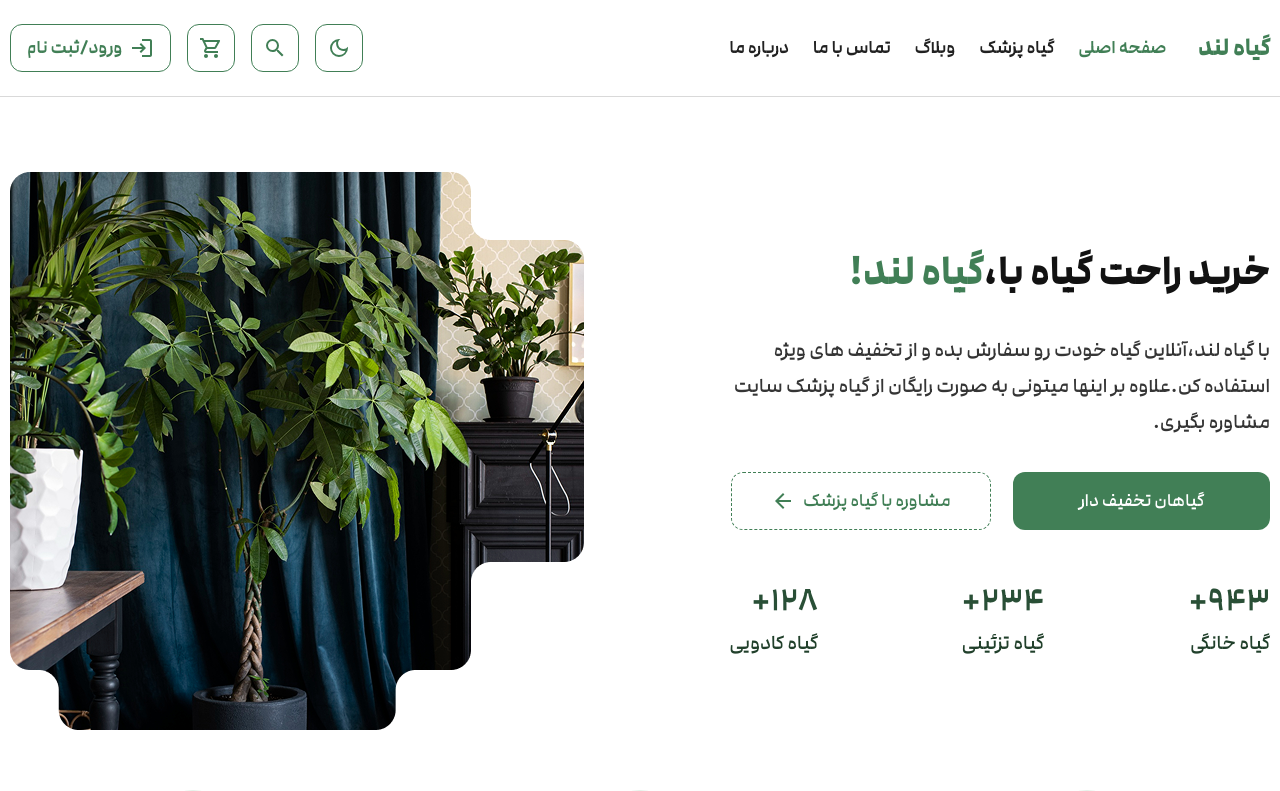
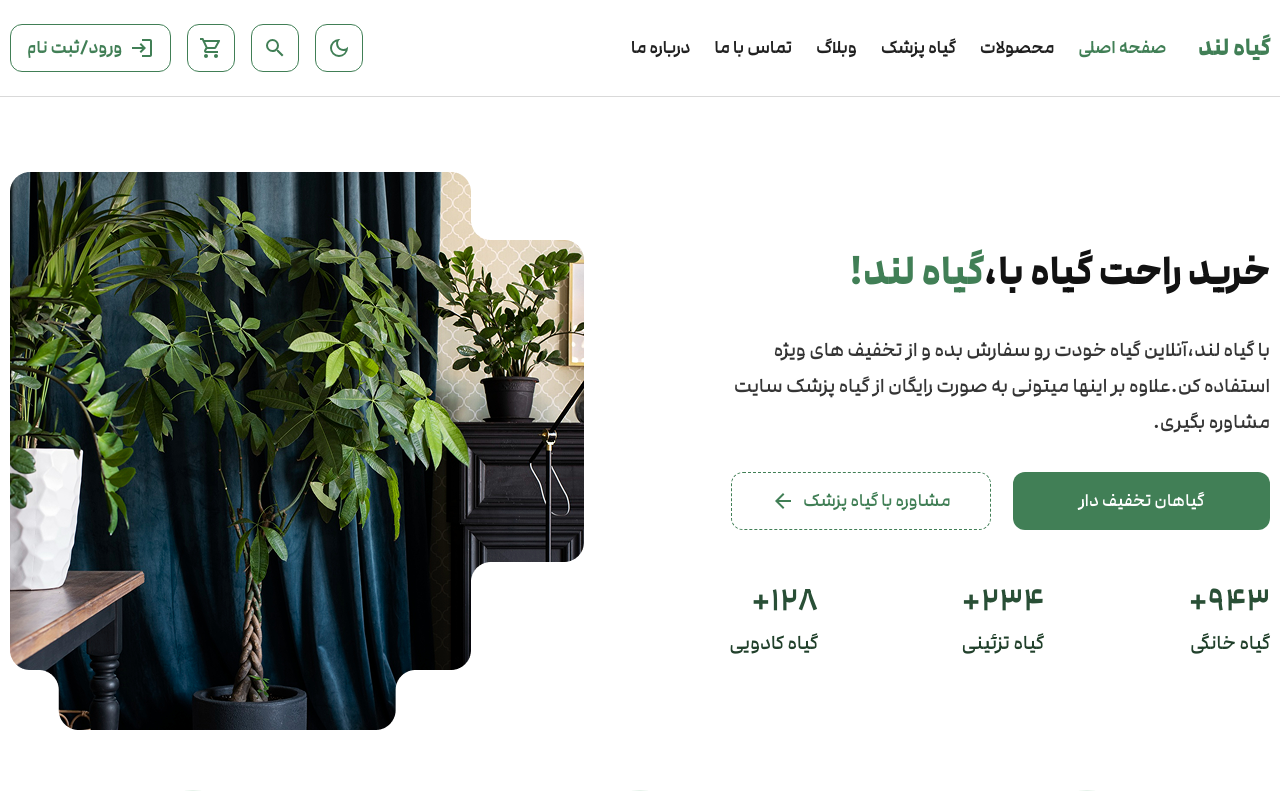
Before and after one commit to alisadeghi192/nextjs-full-stack-ecommerce-giahland, a Next.js app: page / in a window 1280 px wide. Shown: the top 791 px of the page. Built offline with nearby package versions, Linux system fonts and the light colour scheme.

Commit message:
feat(nav): add products link to header navigation

```diff
--- a/src/app/components/shared/ui/NavLinks.tsx
+++ b/src/app/components/shared/ui/NavLinks.tsx
@@ -2,6 +2,7 @@ import NavLink from "./NavLink";
 
 const navLinks = [
   { text: "صفحه اصلی", href: "/" },
+  { text: "محصولات", href: "/products" },
   { text: "گیاه پزشک", href: "/plant-doctor" },
   { text: "وبلاگ", href: "/blogs" },
   { text: "تماس با ما", href: "/contact-us" },
@@ -15,7 +16,7 @@ const NavLinks = () => {
         <NavLink
           key={link.href}
           href={link.href}
-          className="hover:text-primary text-lg/8.5 transition-colors"
+          className="hover:text-primary text-lg/8.5 max-lg:text-base/8.5 transition-colors"
         >
           {link.text}
         </NavLink>
```
